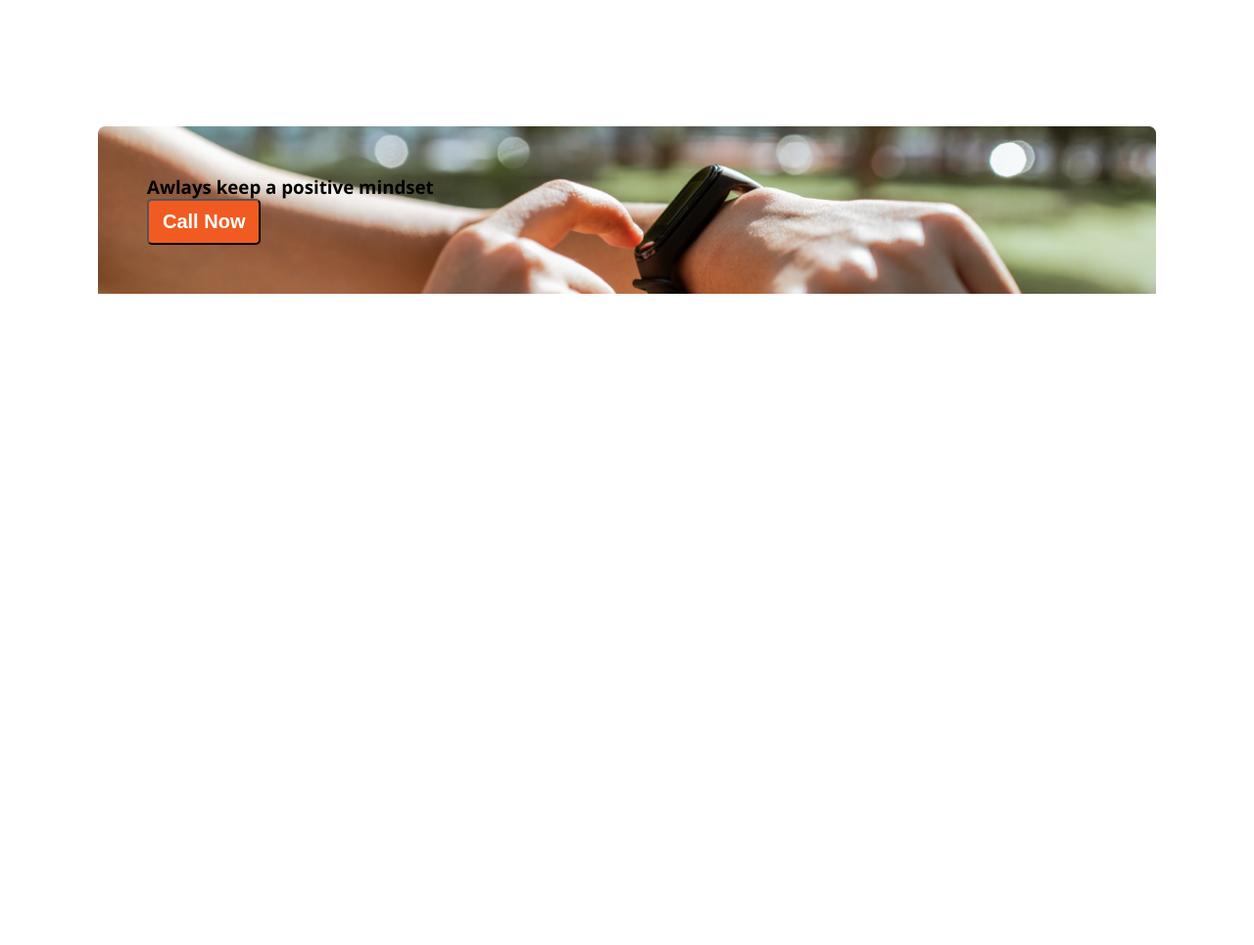
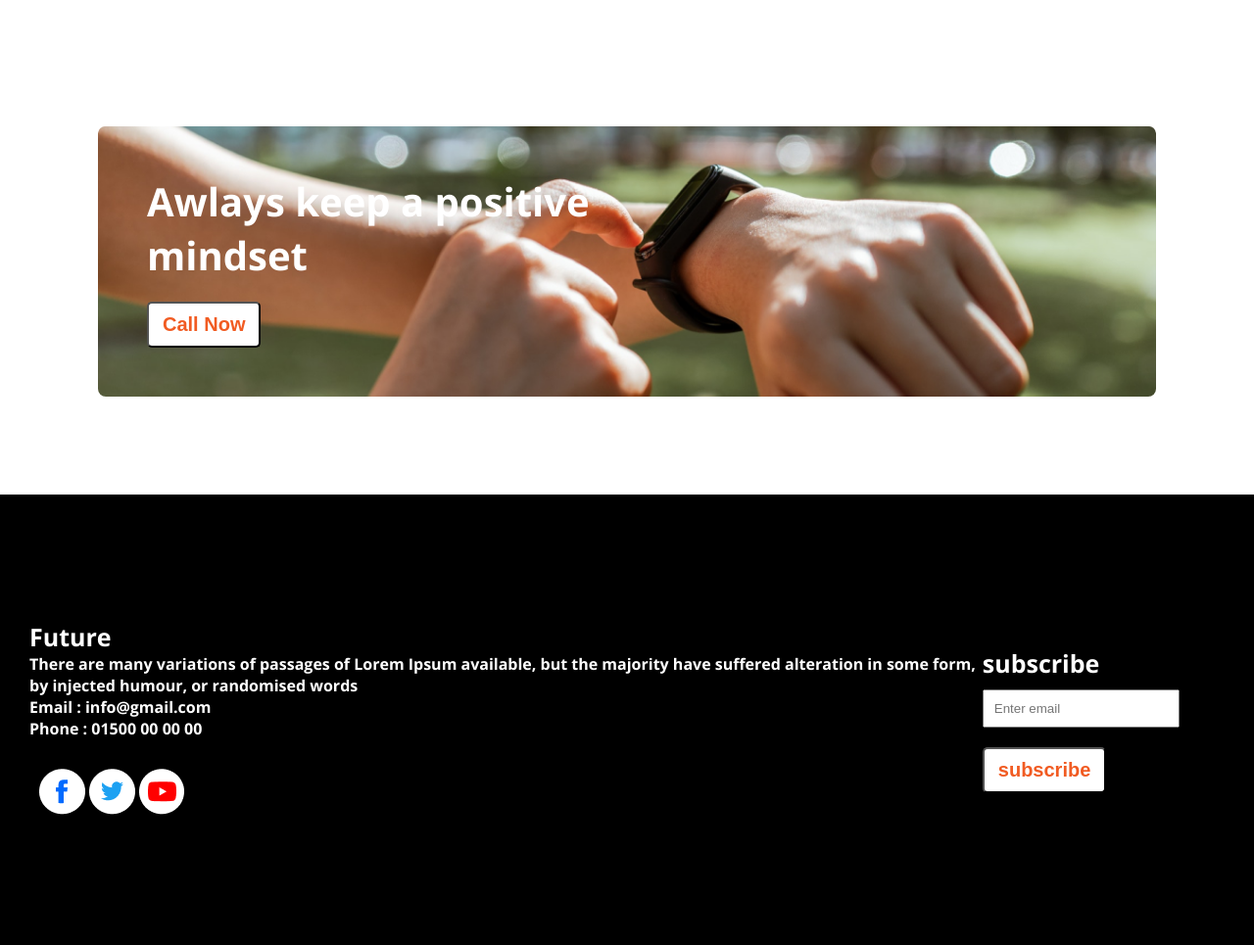
Before and after one commit to Mahmodul7314/new-year-new-projects, a plain HTML site: page index.html in a window 1280 px wide. Shown: the part 1780-2745 px from the top of the page at 98% size. Before the commit the page ends 2408 px from the top, so only its background shows below. Drawn offline with nearby package versions, Linux system fonts and the light colour scheme.

Commit message:
finished project

```diff
--- a/index.html
+++ b/index.html
@@ -74,16 +74,36 @@
 
 
             <div class="baner-bottom">
-                <h3>Awlays keep a positive mindset</h3>
-                <button class="btn">Call Now</button>
+                <h3>Awlays keep a positive<br> mindset</h3>
+                <button class="btn btn2">Call Now</button>
 
             </div>
 
 
         </section>
     </main>
-    <footer>
-
+    <footer class="foter">
+        <div class="footer-container">
+            <div class="colum1">
+                <h2 class="subs httt">Future
+                </h2>
+                <p>There are many variations of passages of Lorem Ipsum available, but the majority have suffered alteration in some form, by injected humour, or randomised words</p>
+                <p>Email : info@gmail.com</p>
+                <p>Phone : 01500 00 00 00</p>
+                <div class="icon-container">
+                    <div>
+                        <img src="./images/icons/fb.png" alt="">
+                        <img src="./images/icons/twitter.png" alt="">
+                        <img src="./images/icons/youtube.png" alt="">
+                    </div>
+                </div>
+            </div>
+            <div class="colum2">
+                <h4 class="subs">subscribe</h4>
+               <input class="mail" type="email" placeholder="Enter email">
+               <button class="btn btn2">subscribe</button>
+            </div>
+        </div>
     </footer>
 
 </body>
--- a/style.css
+++ b/style.css
@@ -102,10 +102,46 @@ text-align: right;}
             line-height: normal;}
 
 
-          .lastup{height: 500px;}
+          .lastup{}
           .baner-bottom{background-image:url("./images/watch.png");
         background-repeat: no-repeat;
         background-size: cover;
         padding: 50px;
        margin: 100px;
+       border-radius: 8px;
+
         }
+        h3{color: #FFF;
+
+            font-size: 40px;
+
+            font-weight: 700;
+            line-height: normal;}
+
+            .btn2{color: #F15B22;
+                text-align: center;
+                font-size: 20px;
+                font-weight: 600;
+                background: #FFF;
+                margin-top: 20px;
+              }
+
+              .foter{height:450px;}
+              .footer-container{
+                height: 400px;
+                background-color: black;
+                display: flex;
+                justify-content:space-around;
+                align-items: center;
+                color: #FFF;
+                padding: 30px;
+
+              }
+              .mail{padding:10px;margin-top: 10px;
+            }
+            .subs{font-size:25px;}
+            .failure-conteiner{display: flex;
+            justify-content: space-between;
+        align-items: center;}
+
+        .icon-container{margin-top: 30px;margin-left: 10px;}
```
